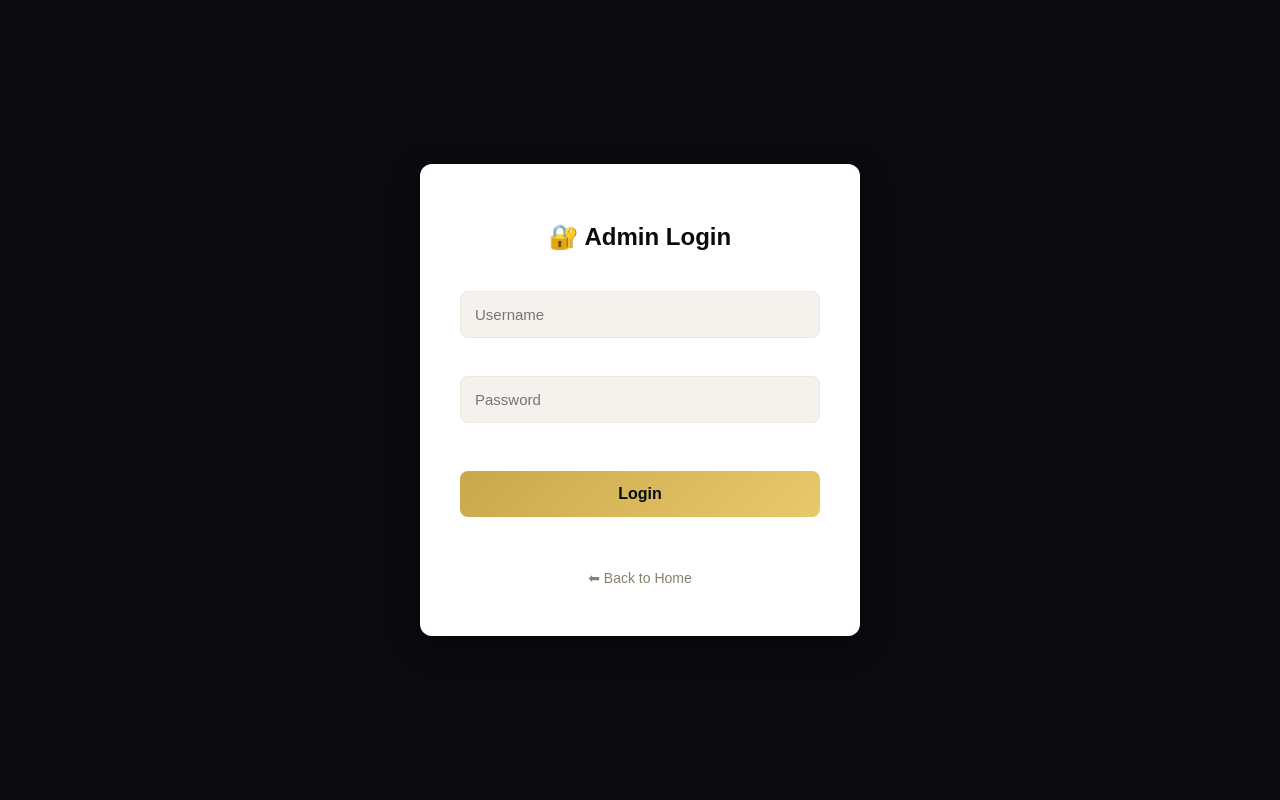
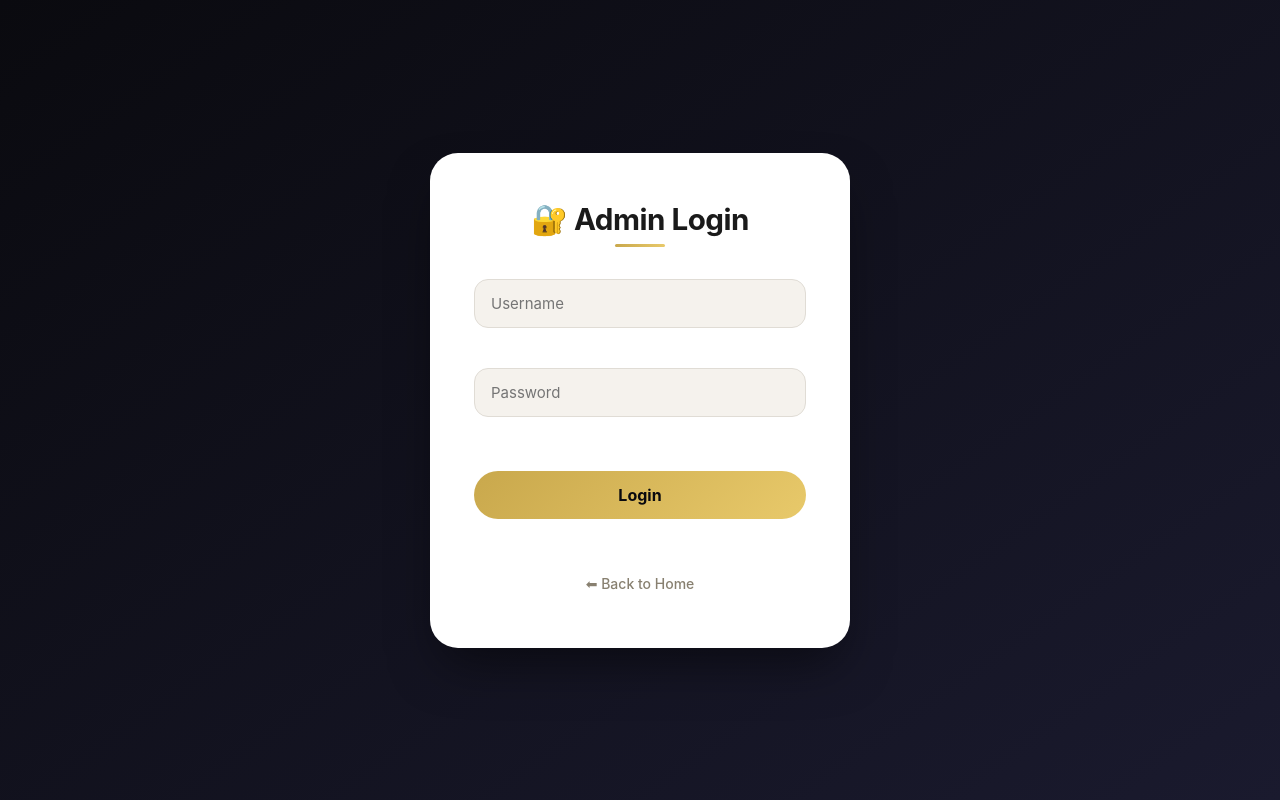
Before and after one commit to dlinksunlight7-collab/medfind, a website: page login.html in a window 1280 px wide. Drawn offline with Linux system fonts and the light colour scheme.

Commit message:
Update login-style.css

```diff
--- a/login-style.css
+++ b/login-style.css
@@ -1,83 +1,147 @@
-/* Full page styling */
+/* login-style.css - Enhanced with premium dark theme */
+:root {
+  --dark-bg: #0a0a0f;
+  --dark-surface: #ffffff;
+  --dark-text: #1a1a1a;
+  --dark-text-secondary: #666;
+  --gold-primary: #c9a84c;
+  --gold-dark: #b8942e;
+  --gold-light: #e8c96a;
+  --input-bg: #f5f2ed;
+}
+
+* {
+  margin: 0;
+  padding: 0;
+  box-sizing: border-box;
+}
+
 body {
   margin: 0;
-    font-family: 'DM Sans', sans-serif;
-    background: #0a0a0f;
+  font-family: 'DM Sans', -apple-system, BlinkMacSystemFont, 'Segoe UI', sans-serif;
+  background: linear-gradient(145deg, #0a0a0f 0%, #1a1a2e 100%);
   display: flex;
   justify-content: center;
   align-items: center;
-    height: 100vh;
+  min-height: 100vh;
   color: #ffffff;
+  padding: 20px;
 }
 
-/* Form container */
 .login-container {
-    background: #ffffff;
-    padding: 40px;
-    border-radius: 12px;
-    box-shadow: 0 10px 30px rgba(0, 0, 0, 0.3);
-    width: 360px;
+  background: var(--dark-surface);
+  padding: 48px 44px;
+  border-radius: 28px;
+  box-shadow: 0 25px 50px -12px rgba(0, 0, 0, 0.5);
+  width: 100%;
+  max-width: 420px;
   text-align: center;
-    color: #0a0a0f;
+  color: var(--dark-text);
+  transition: transform 0.3s ease;
+  animation: slideUp 0.5s cubic-bezier(0.2, 0.9, 0.4, 1.1);
 }
 
-/* Heading */
-h2 {
-    margin-bottom: 30px;
-    color: #0a0a0f;
-    font-size: 24px;
-    font-weight: 700;
+@keyframes slideUp {
+  from {
+    opacity: 0;
+    transform: translateY(30px);
+  }
+  to {
+    opacity: 1;
+    transform: translateY(0);
+  }
 }
 
-/* Inputs */
+h2 {
+  margin-bottom: 32px;
+  color: var(--dark-text);
+  font-size: 1.85rem;
+  font-weight: 700;
+  letter-spacing: -0.5px;
+  position: relative;
+  display: inline-block;
+}
+
+h2::after {
+  content: '';
+  position: absolute;
+  bottom: -10px;
+  left: 50%;
+  transform: translateX(-50%);
+  width: 50px;
+  height: 3px;
+  background: linear-gradient(90deg, var(--gold-primary), var(--gold-light));
+  border-radius: 2px;
+}
+
 input {
   width: 100%;
-    padding: 14px;
+  padding: 14px 16px;
   margin: 10px 0;
-    border-radius: 8px;
-    border: 1px solid #ede8df;
+  border-radius: 14px;
+  border: 1px solid #e0dcd5;
   font-size: 15px;
   box-sizing: border-box;
-    background: #f5f2ed;
-    transition: border-color 0.2s;
+  background: var(--input-bg);
+  transition: all 0.2s ease;
+  font-family: inherit;
 }
 
 input:focus {
-    border-color: #c9a84c;
+  border-color: var(--gold-primary);
   outline: none;
+  background: white;
+  box-shadow: 0 0 0 3px rgba(201, 168, 76, 0.15);
 }
 
-/* Button */
 button {
   width: 100%;
   padding: 14px;
-    margin-top: 20px;
+  margin-top: 24px;
   border: none;
-    border-radius: 8px;
-    background: linear-gradient(135deg, #c9a84c, #e8c96a);
+  border-radius: 40px;
+  background: linear-gradient(135deg, var(--gold-primary), var(--gold-light));
   color: #0a0a0f;
   font-size: 16px;
   font-weight: 700;
   cursor: pointer;
-    transition: transform 0.2s, opacity 0.2s;
+  transition: all 0.25s ease;
+  font-family: inherit;
 }
 
 button:hover {
   transform: translateY(-2px);
-    opacity: 0.9;
+  box-shadow: 0 10px 25px -5px rgba(201, 168, 76, 0.4);
+}
+
+button:active {
+  transform: translateY(0);
 }
 
 .back-btn {
   display: inline-block;
-    margin-top: 25px;
-    padding: 10px 20px;
+  margin-top: 28px;
+  padding: 8px 20px;
   color: #888070;
   text-decoration: none;
   font-size: 14px;
   font-weight: 500;
-    transition: color 0.2s;
+  transition: all 0.2s ease;
+  border-radius: 40px;
 }
 
 .back-btn:hover {
-    color: #c9a84c;
+  color: var(--gold-primary);
+  background: rgba(201, 168, 76, 0.1);
+  text-decoration: none;
 }
+
+@media (max-width: 480px) {
+  .login-container {
+    padding: 36px 24px;
+  }
+
+  h2 {
+    font-size: 1.5rem;
+  }
+}
```
Lines whose indentation alone changed are shown as unchanged.
